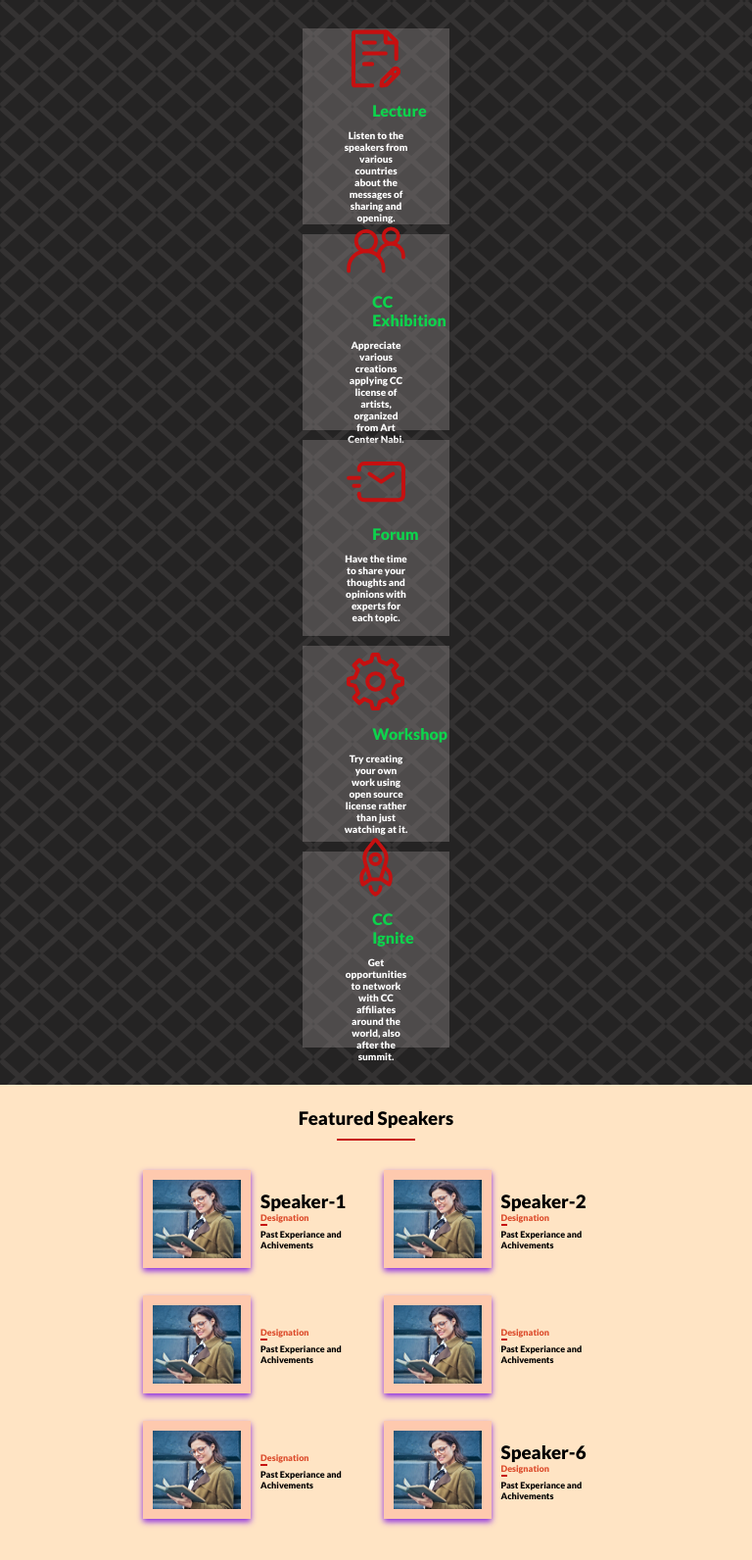
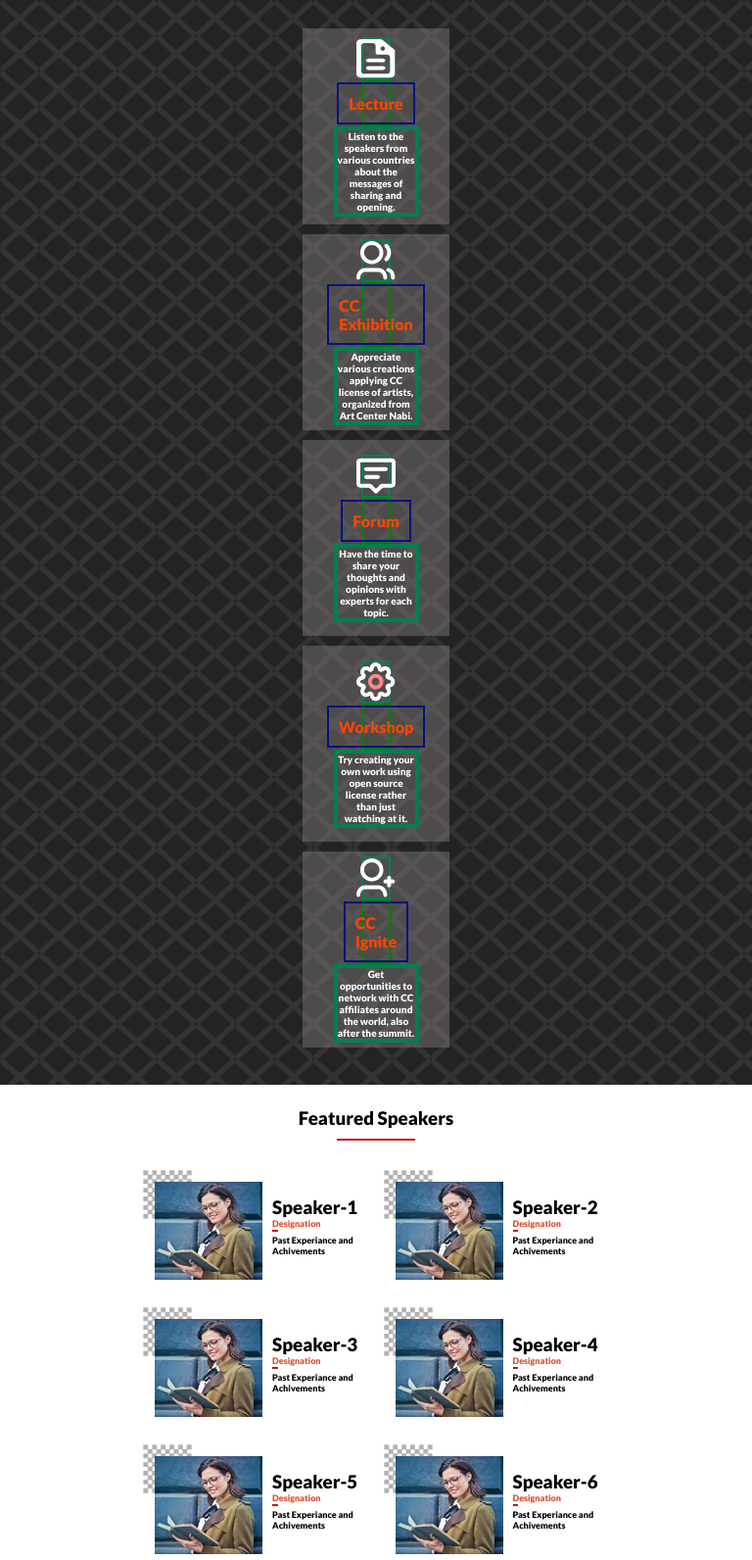
Before and after one commit to Nahid1911/MV-Capstone-1-Module-1, a website: page index.html in a window 768 px wide. Shown: the part 660-2252 px from the top of the page at 98% size. Drawn offline with Linux system fonts and the light colour scheme.

Commit message:
adjust alignment as reviewr request

```diff
--- a/index.html
+++ b/index.html
@@ -80,39 +80,59 @@
       <hr>
       <div class="cardsHolder flex">
         <div class="card flex">
-          <div class="MainProImage">
-            <img src="assets/lecture_.svg" alt="lecture">
+          <div class="mainProImage flex">
+            <img src="assets/lecture-2.svg" alt="lecture">
           </div>
+          <div class="cardHeading flex">
             <h4 class="lecture">Lecture</h4>
+          </div>
+          <div class="cardDetails flex">
             <p>Listen to the speakers from various countries about the messages of sharing and opening.</p>
           </div>
+        </div>
         <div class="card flex">
-          <div class="MainProImage">
-            <img src="assets/Exivision.svg" alt="CC Exhibition">
+          <div class="mainProImage flex">
+            <img src="assets/CC_exevision.svg" alt="CC Exhibition">
           </div>
+          <div class="cardHeading flex">
             <h4 class="lecture">CC Exhibition</h4>
+          </div>
+          <div class="cardDetails flex">
             <p>Appreciate various creations applying CC license of artists, organized from Art Center Nabi.</p>
           </div>
+        </div>
         <div class="card flex">
-          <div class="MainProImage">
-            <img src="assets/forum_.svg" alt="Forum">
+          <div class="mainProImage flex">
+            <img src="assets/Forum-2.svg" alt="Forum">
           </div>
+          <div class="cardHeading flex">
             <h4 class="lecture">Forum</h4>
+          </div>
+          <div class="cardDetails flex">
             <p>Have the time to share your thoughts and opinions with experts for each topic.</p>
           </div>
+        </div>
         <div class="card flex">
-          <div class="MainProImage">
-            <img src="assets/Workshop_.svg" alt="Workshop">
+          <div class="mainProImage flex">
+            <img src="assets/workshop-2.svg" alt="Workshop">
           </div>
+          <div class="cardHeading flex">
             <h4 class="lecture">Workshop</h4>
+          </div>
+          <div class="cardDetails flex">
             <p>Try creating your own work using open source license rather than just watching at it.</p>
           </div>
+        </div>
         <div class="card flex">
-          <div class="MainProImage">
-            <img src="assets/Ignite.svg" alt="CC Ignite">
+          <div class="mainProImage flex">
+            <img src="assets/CC_egnite.svg" alt="CC Ignite">
           </div>
+          <div class="cardHeading flex">
             <h4 class="lecture">CC Ignite</h4>
+          </div>
+          <div class="cardDetails flex">
             <p>Get opportunities to network with CC affiliates around the world, also after the summit.</p>
+          </div>
         </div>
       </div>
       <div class="seeHoleProgram">
--- a/script.js
+++ b/script.js
@@ -22,7 +22,8 @@ speaker.innerHTML = `
       <div class="allSpeaker flex">
         <div class="speaker flex">
           <div class="profileImgDiv">
-            <img src="assets/profilepic.jpg" alt="speakerImage">
+            <img class="cheseTable" src="assets/chesse_background.png" alt="">
+            <img class ="portrait" src="assets/profilepic.jpg" alt="speakerImage">
           </div>
           <div class="otherProElement">
             <h3 class="name">Speaker-1</h3>
@@ -33,7 +34,8 @@ speaker.innerHTML = `
         </div>
         <div class="speaker flex">
           <div class="profileImgDiv">
-            <img src="assets/profilepic.jpg" alt="speakerImage">
+            <img class="cheseTable" src="assets/chesse_background.png" alt="">
+            <img class ="portrait" src="assets/profilepic.jpg" alt="speakerImage">
           </div>
           <div class="otherProElement">
             <h3 class="name">Speaker-2</h3>
@@ -44,10 +46,11 @@ speaker.innerHTML = `
         </div>
         <div class="speaker flex hiddenSpeaker">
           <div class="profileImgDiv">
-            <img src="assets/profilepic.jpg" alt="speakerImage">
+            <img class="cheseTable" src="assets/chesse_background.png" alt="">
+            <img class ="portrait" src="assets/profilepic.jpg" alt="speakerImage">
           </div>
           <div class="otherProElement">
-            <h3 class="name hiddenSpeaker">Speaker-3</h3>
+            <h3 class="name">Speaker-3</h3>
             <p class="currentPosition">Designation</p>
             <hr>
             <p class="bio">Past Experiance and Achivements</p>
@@ -55,10 +58,11 @@ speaker.innerHTML = `
         </div>
         <div class="speaker flex hiddenSpeaker">
           <div class="profileImgDiv">
-            <img src="assets/profilepic.jpg" alt="speakerImage">
+            <img class="cheseTable" src="assets/chesse_background.png" alt="">
+            <img class ="portrait" src="assets/profilepic.jpg" alt="speakerImage">
           </div>
           <div class="otherProElement">
-            <h3 class="name hiddenSpeaker">Speaker-4</h3>
+            <h3 class="name">Speaker-4</h3>
             <p class="currentPosition">Designation</p>
             <hr>
             <p class="bio">Past Experiance and Achivements</p>
@@ -66,10 +70,11 @@ speaker.innerHTML = `
         </div>
         <div class="speaker flex hiddenSpeaker">
           <div class="profileImgDiv">
-            <img src="assets/profilepic.jpg" alt="speakerImage">
+            <img class="cheseTable" src="assets/chesse_background.png" alt="">
+            <img class ="portrait" src="assets/profilepic.jpg" alt="speakerImage">
           </div>
           <div class="otherProElement">
-            <h3 class="name hiddenSpeaker">Speaker-5</h3>
+            <h3 class="name">Speaker-5</h3>
             <p class="currentPosition">Designation</p>
             <hr>
             <p class="bio">Past Experiance and Achivements</p>
@@ -77,7 +82,8 @@ speaker.innerHTML = `
         </div>
         <div class="speaker flex  hiddenSpeaker">
           <div class="profileImgDiv">
-            <img src="assets/profilepic.jpg" alt="speakerImage">
+            <img class="cheseTable" src="assets/chesse_background.png" alt="">
+            <img class ="portrait" src="assets/profilepic.jpg" alt="speakerImage">
           </div>
           <div class="otherProElement">
             <h3 class="name">Speaker-6</h3>
@@ -86,9 +92,19 @@ speaker.innerHTML = `
             <p class="bio">Past Experiance and Achivements</p>
           </div>
         </div>
-        <div class="displayMoreSpeaker">
+        <div id="showMore" class="displayMoreSpeaker">
           <P>MORE</P>
           <img src="assets/SeeMoreSpeakerSign.svg" alt="" srcset="">
         </div>
       </div>
 `;
+
+// let loadMoreSpeaker = document.getElementById('showMore');
+
+// loadMoreSpeaker.onclick = moreSpeaker;
+// function moreSpeaker() {
+// let target = document.getElementsByClassName('hiddenSpeaker');
+
+// console.log(target)
+
+// }
--- a/style.css
+++ b/style.css
@@ -33,8 +33,14 @@
   }
 
   .hambargerIcon img {
-    padding: 10px 0 0 15px;
+    margin: 10px 0 0 15px;
     cursor: pointer;
+  }
+
+  .hambargerIcon img:hover {
+    background-color: #eeeaea;
+    border: #cadaf3;
+    border-radius: 10px;
   }
 
   .helloText {
@@ -86,14 +92,15 @@
     background-image: url(assets/Repeat_background.svg);
     flex-direction: column;
     color: #fff;
-    padding: 3% 10% 3% 10%;
+    padding: 3% 5% 3% 5%;
   }
 
   .mainProgram button {
-    background-color: red;
+    background-color: orangered;
     color: #fff;
     padding: 20px;
     cursor: pointer;
+    margin: 20px 0 20px 0;
   }
 
   .mainProgram > p {
@@ -115,16 +122,25 @@
     flex-direction: column;
     gap: 10px;
     align-items: center;
-    margin: 15px 0 15px 0;
+    /* margin: 5px 0 5px 0; */
   }
 
   .card {
-    flex-direction: row;
     background-color: #958e8e5f;
     width: 100%;
     height: 100px;
     cursor: pointer;
-    padding: 0 20px 0 20px;
+  }
+
+  .mainProImage {
+    width: 20%;
+    border: 2px solid rgb(0, 128, 79);
+    /* padding: 10px; */
+  }
+
+  .mainProImage img {
+    width: 30px;
+    height: 30px;
   }
 
   .card:hover {
@@ -132,32 +148,36 @@
     border: 1px solid #fff;
   }
 
-  .card .lecture {
-    color: rgb(13, 211, 76);
-    padding: 10px;
+  .cardHeading .lecture {
+    color: orangered;
+    border: 2px solid rgb(0, 19, 128);
+    /* text-align: left; */
   }
 
-  .card img {
-    height: 60px;
-    width: 60px;
+  .cardHeading {
     justify-content: center;
-    align-items: center;
+    width: 20%;
+    /* padding-right: 10px; */
+    /* word-wrap: break-word; */
+    border: 2px solid green;
   }
 
-  .card h4 {
-    width: 25%;
+  .cardDetails {
+    width: 58%;
+    border: 2px solid rgb(0, 128, 79);
+    /* padding: 10px; */
   }
 
-  .card p {
-    width: 60%;
+  .cardDetails p {
     font-size: small;
     text-align: left;
+    border: 2px solid rgb(0, 128, 79);
   }
 
   .featuredSpeakers {
     flex-direction: column;
     padding: 3% 5% 10% 5%;
-    background-color: bisque;
+    background-color: #fff;
   }
 
   .featureSpeakerh3 {
@@ -190,29 +210,47 @@
     align-items: center;
   }
 
-  .speaker img {
+  .cheseTable {
+    width: 50px;
+    height: 50px;
+    position: absolute;
+    margin-right: 20px;
+  }
+
+  .portrait {
     height: 100px;
     width: 110px;
-    margin-right: 10px;
-    border: 10px solid rgba(250, 128, 114, 0.279);
-    box-shadow: 0 3px 6px 0 blueviolet;
+    margin: 12px 0 0 12px;
+    position: relative;
   }
+
 
   .displayMoreSpeaker {
     display: flex;
     align-items: center;
     justify-content: center;
-    border: 2px solid black;
+    border: 2px solid #e4dfdf;
     padding: 10px;
-    gap: 15px;
-    width: 90%;
-    margin: 0 5% 0 5%;
+    gap: 5px;
     cursor: pointer;
+    border-radius: 5px;
+    font-size: x-small;
+    margin-top: 10px;
+    background-color: #fff;
+  }
+
+  .displayMoreSpeaker:hover {
+    background-color: #eeeaea;
+    border: 2px solid #cadaf3;
   }
 
   .displayMoreSpeaker img {
-    height: 15px;
-    width: 15px;
+    height: 10px;
+    width: 10px;
+  }
+
+  .otherProElement {
+    padding-left: 10px;
   }
 
   .otherProElement .currentPosition {
@@ -306,6 +344,10 @@
     cursor: pointer;
   }
 
+  .cancelBtn:hover {
+    background-color: #f2dbdb;
+  }
+
   .no-decoration {
     text-decoration: none;
     color: #000;
@@ -368,6 +410,10 @@
     display: none;
   }
 
+  .abt-about {
+    color: red;
+  }
+
   .abt-Containerh1 {
     background-size: auto;
     text-transform: uppercase;
@@ -404,7 +450,7 @@
     flex-direction: column;
     align-items: center;
     padding: 3% 5% 3% 5%;
-    background-color: bisque;
+    background-color: rgb(244, 241, 241);
   }
 
   .abt-logoTitle {
@@ -442,7 +488,7 @@
 
   .abt-pastEvents {
     flex-direction: column;
-    background-color: bisque;
+    background-color: rgb(244, 241, 241);
   }
 
   .abt-pastEventpic {
@@ -648,13 +694,13 @@
   }
 
   .card .lecture {
-    color: rgb(13, 211, 76);
+    color: orangered;
     padding: 10px;
   }
 
   .card img {
-    height: 60px;
-    width: 60px;
+    height: 40px;
+    width: 40px;
     justify-content: center;
     align-items: center;
   }
@@ -667,7 +713,7 @@
   .featuredSpeakers {
     flex-direction: column;
     padding: 3% 20% 10% 20%;
-    background-color: bisque;
+    background-color: #fff;
   }
 
   .featureSpeakerh3 {
@@ -699,12 +745,22 @@
     align-items: center;
   }
 
-  .speaker img {
+  .cheseTable {
+    width: 50px;
+    height: 50px;
+    position: absolute;
+
+  }
+
+  .portrait {
     height: 100px;
     width: 110px;
-    margin-right: 10px;
-    border: 10px solid rgba(250, 128, 114, 0.279);
-    box-shadow: 0 3px 6px 0 blueviolet;
+    margin: 12px 0 0 12px;
+    position: relative;
+  }
+
+  .otherProElement {
+    padding-left: 10px;
   }
 
   .otherProElement .currentPosition {
@@ -847,7 +903,7 @@
   .abt-logoContainer {
     flex-direction: column;
     padding: 3% 20% 3% 20%;
-    background-color: bisque;
+    background-color: rgb(244, 241, 241);
   }
 
   .abt-logoImage {
@@ -877,12 +933,13 @@
 
   .abt-pastEvents {
     flex-direction: column;
-    background-color: bisque;
+    background-color: rgb(244, 241, 241);
   }
 
   .abt-pastEventpic {
     gap: 50px;
     padding: 2% 0 3% 0;
+    /* border: 5px solid red; */
   }
 
   .abt-pastEventpic .confarence-1 img {
@@ -893,4 +950,41 @@
   .abt-paartners {
     display: none;
   }
+
+  .abt-nav-about {
+    color: red;
+  }
+
+  .confarence-1 {
+    background-image: url(assets/Confarence-1.jpg);
+    background-size: contain;
+    width: 400px;
+    height: 250px;
+    /* border: 5px solid green; */
+  }
+
+  .confarence-2 {
+    background-image: url(assets/Confarence-2.jpg);
+    background-size: contain;
+    width: 400px;
+    height: 250px;
+    /* border: 5px solid green; */
+  }
+
+  .abt-galleryCurtain {
+    background-color: #c61010be;
+    position: relative;
+    display: flex;
+    color: white;
+    width: 100%;
+    height: 100%;
+    /* border: 5px solid rgb(79, 80, 7); */
+    justify-content: center;
+    align-items: center;
+  }
+
+  .abt-galleryCurtain:hover {
+    background-color: transparent;
+    color: transparent;
+  }
 }
```
Also changed, not shown: about.html (+11 -9 lines), assets/CC_egnite.svg (added), assets/CC_exevision.svg (added), assets/Forum-2.svg (added), assets/chesse_background.png (added), assets/lecture-2.svg (added), assets/workshop-2.svg (added). Lines whose indentation alone changed are shown as unchanged.
